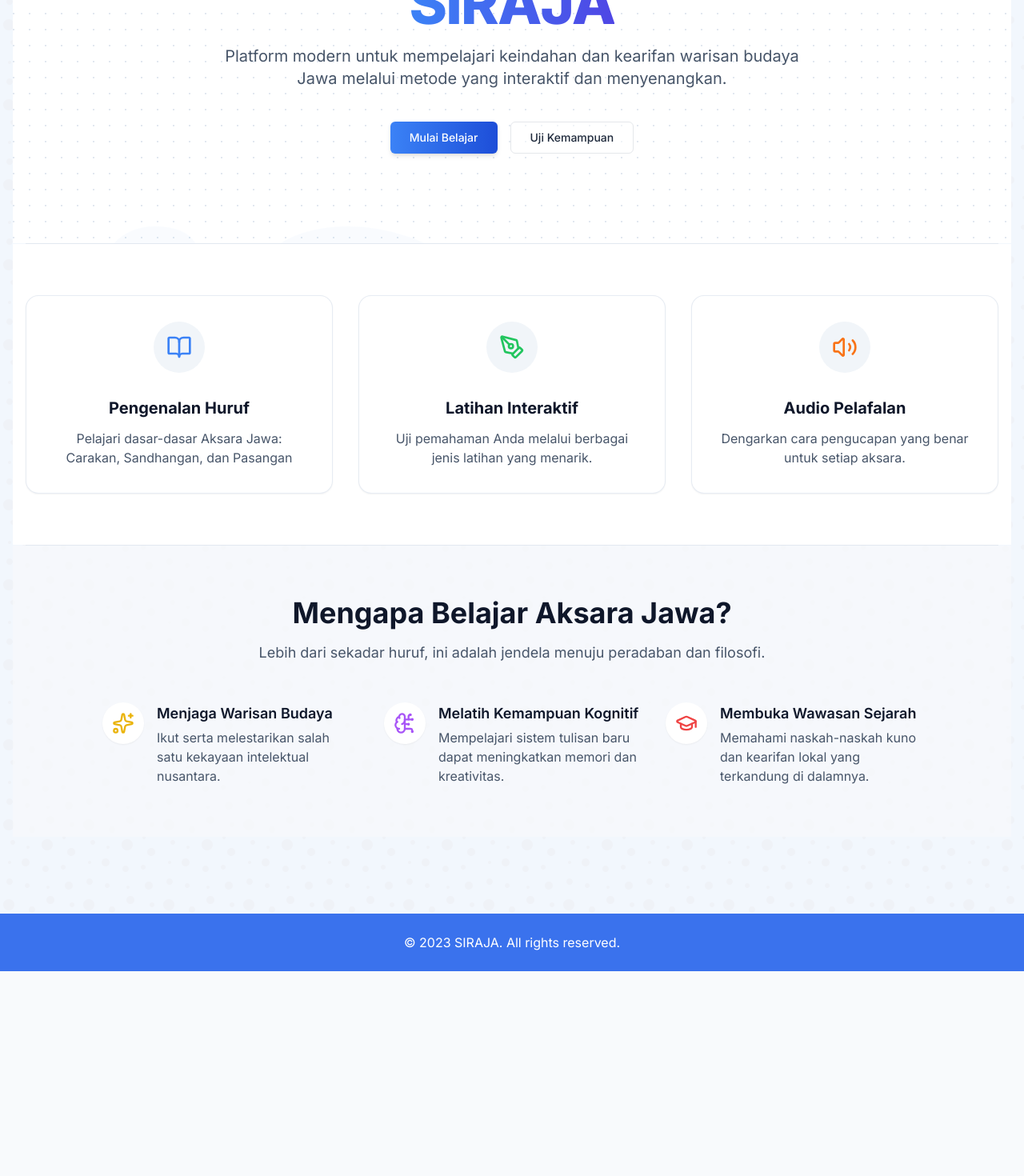
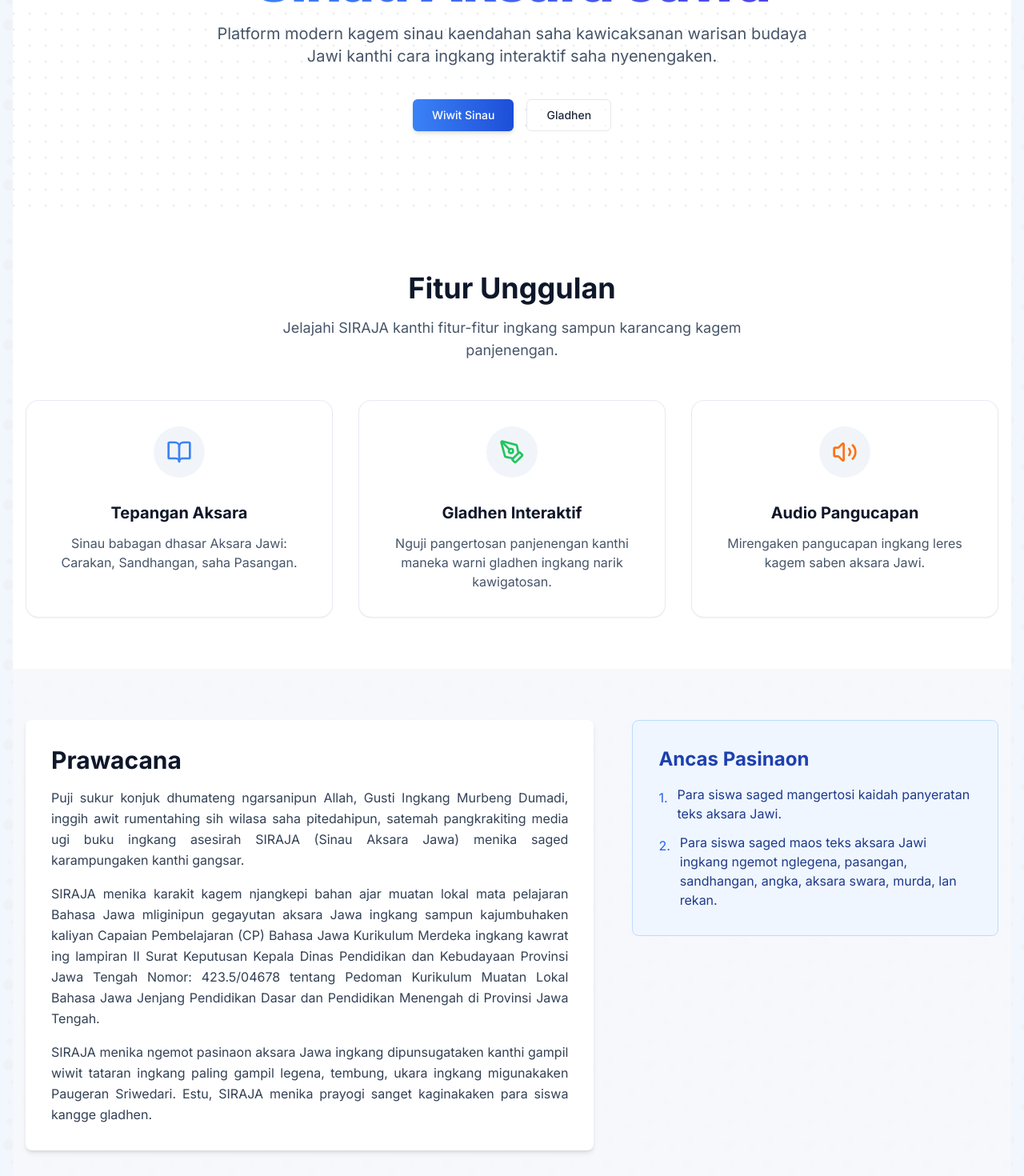
Before and after one commit to rnuranu/siraja, a Next.js app: page / in a window 1280 px wide. Shown: the part 360-1830 px from the top of the page at 80% size. Before the commit the page ends 1574 px from the top, so only its background shows below. Built offline with nearby package versions, Linux system fonts and the light colour scheme.

Commit message:
feat:update soal dan page

```diff
--- a/src/app/pengenalan/page.tsx
+++ b/src/app/pengenalan/page.tsx
@@ -7,17 +7,17 @@ import { motion } from "framer-motion";
 const sections = [
   {
     title: "Carakan",
-    description: "Pelajari 20 huruf dasar Aksara Jawa",
+    description: "Sinau 20 aksara dhasar wonten ing Aksara Jawi",
     href: "/pengenalan/carakan",
   },
   {
     title: "Sandhangan",
-    description: "Pelajari tanda baca dan pengubah bunyi",
+    description: "Sinau babagan tandha waos saha pangubah swanten",
     href: "/pengenalan/sandhangan",
   },
   {
     title: "Pasangan",
-    description: "Pelajari huruf pasangan dalam Aksara Jawa",
+    description: "Sinau wujud pasangan wonten ing Aksara Jawi",
     href: "/pengenalan/pasangan",
   },
 ];
@@ -35,10 +35,9 @@ export default function PengenalanPage() {
             transition={{ duration: 0.6 }}    // Durasi animasi
             className="text-center max-w-3xl mx-auto mb-16 bg-white/80 backdrop-blur-sm p-8 rounded-lg shadow-lg"
           >
-            <h1 className="text-5xl font-bold text-modern-dark mb-6 font-display">Pengenalan Aksara Jawa</h1>
+            <h1 className="text-5xl font-bold text-modern-dark mb-6 font-display">Tepangan Aksara Jawi</h1>
             <p className="text-lg text-slate-700">
-              Pelajari dasar-dasar Aksara Jawa melalui tiga kategori utama yang disusun
-              secara sistematis untuk memudahkan pemahaman Anda.
+              Sumangga sinau dhasar-dhasar Aksara Jawi lumantar tigang kategori utami ingkang sampun karakit kanthi sistematis supados gampil dipunmangertosi.
             </p>
           </motion.div>
 
--- a/src/app/pengenalan/pasangan/page.tsx
+++ b/src/app/pengenalan/pasangan/page.tsx
@@ -39,8 +39,7 @@ export default function PasanganPage() {
         >
           <h1 className="text-4xl font-bold text-modern-dark mb-4 font-display">Pasangan</h1>
           <p className="text-lg text-slate-700">
-            Pasangan adalah bentuk mati dari huruf Carakan yang digunakan di tengah kata.
-            Dibentuk dengan menambahkan tanda pengkal (꧀) pada huruf dasar.
+            Pasangan inggih menika wujud sigeg (mati) saking aksara Carakan ingkang ginanipun kangge nyambung wanda ingkang dipunpungkasi kaliyan konsonan.
           </p>
         </motion.div>
 
--- a/src/app/uji-kemampuan/page.tsx
+++ b/src/app/uji-kemampuan/page.tsx
@@ -107,16 +107,16 @@ export default function UjiKemampuanPage() {
   };
 
   const quizOptions = [
-    { type: 'all', label: 'Semua Soal (Acak)', icon: <Shuffle className="w-5 h-5 mr-2" /> },
-    { type: 'reading', label: 'Membaca Aksara', icon: <BookOpen className="w-5 h-5 mr-2" /> },
-    { type: 'matching', label: 'Menjodohkan', icon: <CheckSquare className="w-5 h-5 mr-2" /> },
-    { type: 'fillInBlank', label: 'Isi Bagian Kosong', icon: <PencilLine className="w-5 h-5 mr-2" /> },
+    { type: 'all', label: 'Sedaya Pitakenan (Acak)', icon: <Shuffle className="w-5 h-5 mr-2" /> },
+    { type: 'reading', label: 'Maos Aksara', icon: <BookOpen className="w-5 h-5 mr-2" /> },
+    { type: 'matching', label: 'Masangaken', icon: <CheckSquare className="w-5 h-5 mr-2" /> },
+    { type: 'fillInBlank', label: 'Njangkepi Tembung', icon: <PencilLine className="w-5 h-5 mr-2" /> },
   ];
 
   return (
     <QuizLayout
-      title="Uji Kemampuan"
-      description="Tes pemahaman Anda tentang Aksara Jawa"
+      title="Gladhen Kasisan"
+      description="Gladhen pangertosan panjenengan babagan Aksara Jawi"
     >
       <div className="max-w-3xl mx-auto">
         {quizState === 'selecting' && (
@@ -126,8 +126,8 @@ export default function UjiKemampuanPage() {
             transition={{ duration: 0.5 }}
             className="text-center"
           >
-            <h2 className="text-2xl font-bold text-modern-dark mb-4">Pilih Jenis Kuis</h2>
-            <p className="text-slate-600 mb-8">Pilih kategori soal yang ingin kamu kerjakan.</p>
+            <h2 className="text-2xl font-bold text-modern-dark mb-4">Pilih Jinis Gladhen</h2>
+            <p className="text-slate-600 mb-8">Mangga pilih kategori pitakenan ingkang badhe dipungarap.</p>
             <div className="grid grid-cols-1 sm:grid-cols-2 gap-4">
               {quizOptions.map((opt) => (
                 <Button
@@ -149,14 +149,14 @@ export default function UjiKemampuanPage() {
           <>
             <div className="mb-8 flex justify-between items-center">
               <p className="text-slate-700 font-medium">
-                Soal {currentQuestionIndex + 1} dari {activeQuestions.length}
+                Pitakenan {currentQuestionIndex + 1} saking {activeQuestions.length}
               </p>
               <Button
                 variant="outline"
                 onClick={resetQuiz}
                 className="border-blue-200 text-slate-700 hover:bg-white/50"
               >
-                Pilih Kuis Lain
+                Pilih Gladhen Sanès
               </Button>
             </div>
 
--- a/src/components/home/home-content.tsx
+++ b/src/components/home/home-content.tsx
@@ -1,7 +1,7 @@
 'use client';
 
 import Link from "next/link";
-import { motion } from "framer-motion";
+import { motion, useInView } from "framer-motion";
 import { BookOpen, PenTool, Volume2, BrainCircuit, Sparkles, GraduationCap } from "lucide-react";
 import { Button } from "@/components/ui/button";
 
@@ -13,41 +13,41 @@ interface Feature {
 }
 
 export function HomeContent() {
-  const features: Feature[] = [
+  const fitur: Feature[] = [
     {
-      title: "Pengenalan Huruf",
-      description: "Pelajari dasar-dasar Aksara Jawa: Carakan, Sandhangan, dan Pasangan",
+      title: "Tepangan Aksara",
+      description: "Sinau babagan dhasar Aksara Jawi: Carakan, Sandhangan, saha Pasangan.",
       icon: <BookOpen className="w-8 h-8 text-blue-500" />,
       href: "/pengenalan",
     },
     {
-      title: "Latihan Interaktif",
-      description: "Uji pemahaman Anda melalui berbagai jenis latihan yang menarik.",
+      title: "Gladhen Interaktif",
+      description: "Nguji pangertosan panjenengan kanthi maneka warni gladhen ingkang narik kawigatosan.",
       icon: <PenTool className="w-8 h-8 text-green-500" />,
       href: "/uji-kemampuan",
     },
     {
-      title: "Audio Pelafalan",
-      description: "Dengarkan cara pengucapan yang benar untuk setiap aksara.",
+      title: "Audio Pangucapan",
+      description: "Mirengaken pangucapan ingkang leres kagem saben aksara Jawi.",
       icon: <Volume2 className="w-8 h-8 text-orange-500" />,
       href: "/pelafalan",
     },
   ];
 
-  const whyLearn = [
+  const sebabSinau = [
     {
-      title: "Menjaga Warisan Budaya",
-      description: "Ikut serta melestarikan salah satu kekayaan intelektual nusantara.",
+      title: "Njagani Warisan Budaya",
+      description: "Ndherek nglestantunaken salah satunggaling kasugihan intelektual nuswantara.",
       icon: <Sparkles className="w-7 h-7 text-yellow-500" />,
     },
     {
-      title: "Melatih Kemampuan Kognitif",
-      description: "Mempelajari sistem tulisan baru dapat meningkatkan memori dan kreativitas.",
+      title: "Nglatih Kasisan Kognitif",
+      description: "Sinau sistem seratan enggal saged nambah daya emut saha kreativitas.",
       icon: <BrainCircuit className="w-7 h-7 text-purple-500" />,
     },
     {
-      title: "Membuka Wawasan Sejarah",
-      description: "Memahami naskah-naskah kuno dan kearifan lokal yang terkandung di dalamnya.",
+      title: "Mbikak Wawasan Sejarah",
+      description: "Mangertosi naskah-naskah kina saha kawicaksanan lokal ingkang wonten ing salebetipun.",
       icon: <GraduationCap className="w-7 h-7 text-red-500" />,
     },
   ];
@@ -65,34 +65,34 @@ export function HomeContent() {
             animate={{ opacity: 1, y: 0 }}
             transition={{ duration: 0.8 }}
           >
+            <h2 className="text-2xl md:text-3xl font-semibold text-modern-dark mb-2 tracking-wide">SIRAJA</h2>
             <h1 className="text-5xl md:text-7xl font-extrabold text-modern-dark mb-4 tracking-tight">
-              Jelajahi Aksara Jawa Bersama <span className="hero-gradient-text">SIRAJA</span>
+              <span className="hero-gradient-text">Sinau Aksara Jawa</span>
             </h1>
             <p className="text-lg md:text-xl text-slate-600 max-w-3xl mx-auto mb-10">
-              Platform modern untuk mempelajari keindahan dan kearifan warisan budaya Jawa melalui metode yang interaktif dan menyenangkan.
+              Platform modern kagem sinau kaendahan saha kawicaksanan warisan budaya Jawi kanthi cara ingkang interaktif saha nyenengaken.
             </p>
             <div className="flex flex-col sm:flex-row gap-4 justify-center">
               <Button size="lg" className="btn-primary" asChild>
-                <Link href="/pengenalan">Mulai Belajar</Link>
+                <Link href="/pengenalan">Wiwit Sinau</Link>
               </Button>
               <Button size="lg" variant="outline" className="bg-white/50" asChild>
-                <Link href="/uji-kemampuan">Uji Kemampuan</Link>
+                <Link href="/uji-kemampuan">Gladhen</Link>
               </Button>
             </div>
           </motion.div>
         </div>
       </section>
 
-      {/* Separator */}
-      <div className="container mx-auto px-4">
-        <hr className="border-slate-200" />
-      </div>
-
       {/* Features Section */}
       <section className="py-16 bg-white">
         <div className="container mx-auto px-4">
+          <div className="text-center mb-12">
+            <h2 className="text-4xl font-bold text-modern-dark mb-4">Fitur Unggulan</h2>
+            <p className="text-lg text-slate-600 max-w-2xl mx-auto">Jelajahi SIRAJA kanthi fitur-fitur ingkang sampun karancang kagem panjenengan.</p>
+          </div>
           <div className="grid md:grid-cols-3 gap-8">
-            {features.map((feature, index) => (
+            {fitur.map((feature, index) => (
               <motion.div
                 key={feature.title}
                 initial={{ opacity: 0, y: 20 }}
@@ -113,18 +113,51 @@ export function HomeContent() {
         </div>
       </section>
 
-      {/* Separator */}
-      <div className="container mx-auto px-4">
-        <hr className="border-slate-200" />
-      </div>
+      {/* Prawacana & Ancas Section */}
+      <section className="py-16 bg-slate-50/70">
+        <div className="container mx-auto px-4">
+          <div className="grid lg:grid-cols-5 gap-12 items-start">
+            {/* Prawacana */}
+            <motion.div
+              initial={{ opacity: 0, x: -20 }} whileInView={{ opacity: 1, x: 0 }} viewport={{ once: true }} transition={{ duration: 0.7 }}
+              className="lg:col-span-3 bg-white p-8 rounded-lg shadow-md"
+            >
+              <h2 className="text-3xl font-bold text-modern-dark mb-4">Prawacana</h2>
+              <div className="space-y-4 text-slate-700 leading-relaxed text-justify">
+                <p>Puji sukur konjuk dhumateng ngarsanipun Allah, Gusti Ingkang Murbeng Dumadi, inggih awit rumentahing sih wilasa saha pitedahipun, satemah pangkrakiting media ugi buku ingkang asesirah SIRAJA (Sinau Aksara Jawa) menika saged karampungaken kanthi gangsar.</p>
+                <p>SIRAJA menika karakit kagem njangkepi bahan ajar muatan lokal mata pelajaran Bahasa Jawa mliginipun gegayutan aksara Jawa ingkang sampun kajumbuhaken kaliyan Capaian Pembelajaran (CP) Bahasa Jawa Kurikulum Merdeka ingkang kawrat ing lampiran II Surat Keputusan Kepala Dinas Pendidikan dan Kebudayaan Provinsi Jawa Tengah Nomor: 423.5/04678 tentang Pedoman Kurikulum Muatan Lokal Bahasa Jawa Jenjang Pendidikan Dasar dan Pendidikan Menengah di Provinsi Jawa Tengah.</p>
+                <p>SIRAJA menika ngemot pasinaon aksara Jawa ingkang dipunsugataken kanthi gampil wiwit tataran ingkang paling gampil legena, tembung, ukara ingkang migunakaken Paugeran Sriwedari. Estu, SIRAJA menika prayogi sanget kaginakaken para siswa kangge gladhen.</p>
+              </div>
+            </motion.div>
+
+            {/* Ancas Pasinaon */}
+            <motion.div
+              initial={{ opacity: 0, x: 20 }} whileInView={{ opacity: 1, x: 0 }} viewport={{ once: true }} transition={{ duration: 0.7, delay: 0.2 }}
+              className="lg:col-span-2 bg-blue-50 border border-blue-200 p-8 rounded-lg"
+            >
+              <h3 className="text-2xl font-bold text-blue-800 mb-4">Ancas Pasinaon</h3>
+              <ul className="space-y-3 text-blue-900">
+                <li className="flex items-start">
+                  <span className="mr-3 mt-1 text-blue-600">1.</span>
+                  <span>Para siswa saged mangertosi kaidah panyeratan teks aksara Jawi.</span>
+                </li>
+                <li className="flex items-start">
+                  <span className="mr-3 mt-1 text-blue-600">2.</span>
+                  <span>Para siswa saged maos teks aksara Jawi ingkang ngemot nglegena, pasangan, sandhangan, angka, aksara swara, murda, lan rekan.</span>
+                </li>
+              </ul>
+            </motion.div>
+          </div>
+        </div>
+      </section>
 
       {/* Why Learn Section */}
-      <section className="py-16 bg-slate-50/70">
+      <section className="py-16 bg-white">
         <div className="container mx-auto px-4 text-center">
-          <h2 className="text-4xl font-bold text-modern-dark mb-4">Mengapa Belajar Aksara Jawa?</h2>
-          <p className="text-lg text-slate-600 max-w-2xl mx-auto mb-12">Lebih dari sekadar huruf, ini adalah jendela menuju peradaban dan filosofi.</p>
+          <h2 className="text-4xl font-bold text-modern-dark mb-4">Kenging Menapa Kedah Sinau Aksara Jawi?</h2>
+          <p className="text-lg text-slate-600 max-w-2xl mx-auto mb-12">Sanès namung aksara, ananging ugi minangka cendhela tumuju peradaban saha filosofi luhur.</p>
           <div className="grid sm:grid-cols-2 lg:grid-cols-3 gap-8 max-w-5xl mx-auto text-left">
-            {whyLearn.map((item, index) => (
+            {sebabSinau.map((item, index) => (
               <motion.div key={item.title} initial={{ opacity: 0, y: 20 }} whileInView={{ opacity: 1, y: 0 }} viewport={{ once: true }} transition={{ duration: 0.5, delay: index * 0.15 }} className="flex items-start space-x-4">
                 <div className="flex-shrink-0 bg-white p-3 rounded-full shadow-sm">{item.icon}</div>
                 <div>
--- a/src/components/layout/navbar.tsx
+++ b/src/components/layout/navbar.tsx
@@ -7,9 +7,9 @@ import { Menu, X } from 'lucide-react'; // Icon untuk mobile
 import { useState } from 'react';
 
 const navigation = [
-  { name: 'Beranda', href: '/' },
-  { name: 'Pengenalan Aksara Jawa', href: '/pengenalan' },
-  { name: 'Uji Kemampuan', href: '/uji-kemampuan' },
+  { name: 'Ndalem', href: '/' },
+  { name: 'Tepangan Aksara', href: '/pengenalan' },
+  { name: 'Gladhen', href: '/uji-kemampuan' },
 ];
 
 export function Navbar() {
--- a/src/components/shared/fill-in-blank-quiz.tsx
+++ b/src/components/shared/fill-in-blank-quiz.tsx
@@ -38,8 +38,8 @@ export function FillInBlankQuiz({
 
   return (
     <QuizCard
-      title="Lengkapi Kalimat"
-      description="Pilih aksara yang tepat untuk melengkapi kalimat"
+      title="Njangkepi Ukara"
+      description="Pilih aksara ingkang leres kangge njangkepi ukara"
     >
       <div className="space-y-6">
         <div className="text-center">
@@ -81,7 +81,7 @@ export function FillInBlankQuiz({
             className="w-full btn-primary"
             disabled={!selectedAnswer}
           >
-            Periksa Jawaban
+            Priksa Wangsulan
           </Button>
         ) : (
           <div className="space-y-4">
@@ -93,15 +93,15 @@ export function FillInBlankQuiz({
               }`}
             >
               {isCorrect
-                ? 'Benar! Jawaban Anda tepat.'
-                : 'Maaf, pilihan Anda kurang tepat. Silakan coba lagi.'}
+                ? 'Leres! Wangsulan panjenengan trep.'
+                : 'Nyuwun pangapunten, pilihan panjenengan kirang trep.'}
             </motion.div>
             <Button
               onClick={handleTryAgain}
               variant="outline"
               className="w-full border-blue-200 text-slate-700 hover:bg-white/50"
             >
-              Coba Lagi
+              Cobi Malih
             </Button>
           </div>
         )}
--- a/src/components/shared/reading-quiz.tsx
+++ b/src/components/shared/reading-quiz.tsx
@@ -31,8 +31,8 @@ export function ReadingQuiz({ aksara, correctAnswer, onAnswer }: ReadingQuizProp
 
   return (
     <QuizCard
-      title="Baca Aksara Jawa"
-      description="Ketik bacaan latin yang sesuai dengan aksara di bawah ini"
+      title="Maos Aksara Jawi"
+      description="Mangga ketik waosan latin ingkang jumbuh kaliyan aksara ing ngandhap menika"
     >
       <div className="space-y-6">
         <div className="text-center">
@@ -49,7 +49,7 @@ export function ReadingQuiz({ aksara, correctAnswer, onAnswer }: ReadingQuizProp
         <div className="space-y-4">
           <Input
             type="text"
-            placeholder="Ketik jawaban Anda..."
+            placeholder="Ketik wangsulan panjenengan..."
             value={answer}
             onChange={(e) => setAnswer(e.target.value)}
             className="border-blue-200 focus:border-blue-400 text-modern-dark"
@@ -62,7 +62,7 @@ export function ReadingQuiz({ aksara, correctAnswer, onAnswer }: ReadingQuizProp
               className="w-full btn-primary"
               disabled={!answer}
             >
-              Periksa Jawaban
+              Priksa Wangsulan
             </Button>
           ) : (
             <div className="space-y-4">
@@ -73,14 +73,14 @@ export function ReadingQuiz({ aksara, correctAnswer, onAnswer }: ReadingQuizProp
                   isCorrect ? "bg-green-100 text-green-800" : "bg-red-100 text-red-800"
                 }`}
               >
-                {isCorrect ? "Benar!" : `Maaf, jawaban yang benar adalah "${correctAnswer}"`}
+                {isCorrect ? "Leres!" : `Nyuwun pangapunten, wangsulan ingkang leres inggih menika "${correctAnswer}"`}
               </motion.div>
               <Button
                 onClick={handleTryAgain}
                 variant="outline"
                 className="w-full border-blue-200 text-slate-700 hover:bg-white/50"
               >
-                Coba Lagi
+                Cobi Malih
               </Button>
             </div>
           )}
```
Also changed, not shown: src/app/pengenalan/sandhangan/page.tsx (+14 -14 lines), src/lib/constants/quiz.ts (+42 -42 lines).
